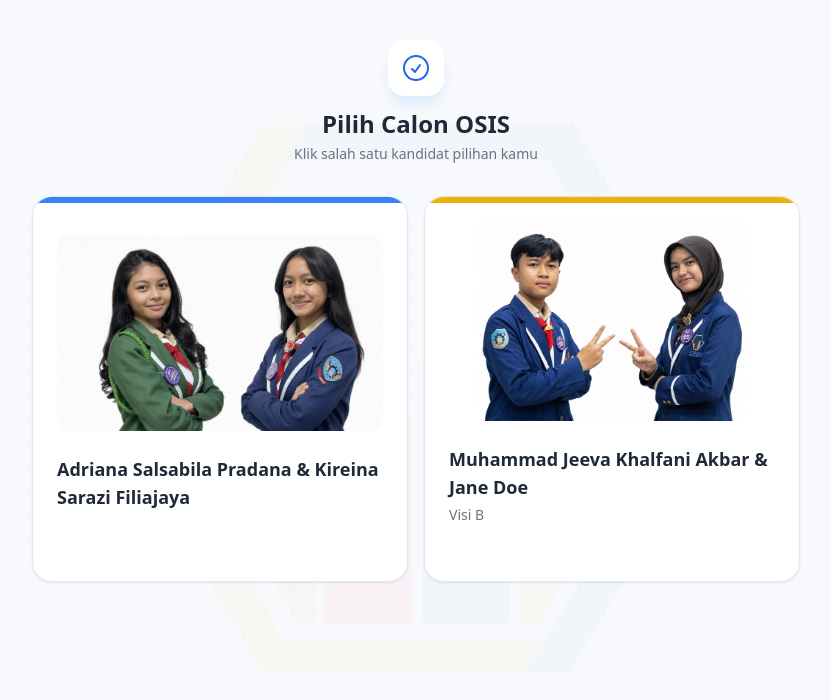
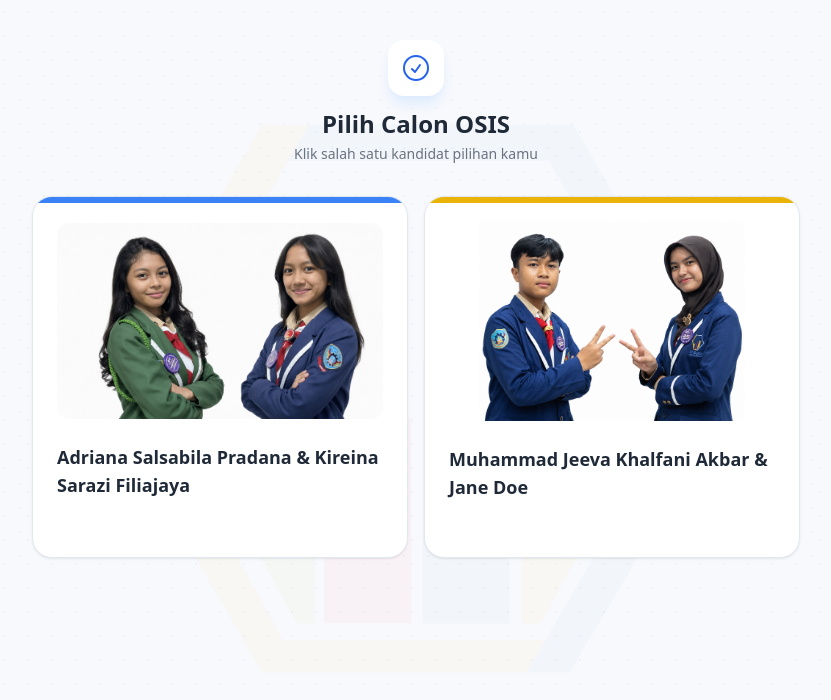
Before and after one commit to rezagiovanni/avi-vote, a Next.js app: page /vote/osis in a window 1280 px wide. Shown: the top 700 px of the page, without its empty margins (224-1055 px from the left). Built offline with nearby package versions, Linux system fonts and the light colour scheme.

Commit message:
fix: remove visi B

```diff
--- a/pages/vote/osis.tsx
+++ b/pages/vote/osis.tsx
@@ -7,7 +7,7 @@ const OSIS_CANDIDATES = [
     visi: "",
     img: "/candidates/osis_a.jpg",
   },
-  { id: "osis_b", name: "Muhammad Jeeva Khalfani Akbar & Jane Doe", visi: "Visi B", img: "/candidates/osis_b.jpg" },
+  { id: "osis_b", name: "Muhammad Jeeva Khalfani Akbar & Jane Doe", visi: "", img: "/candidates/osis_b.jpg" },
 ];
 
 export default function VoteOSIS() {
```
